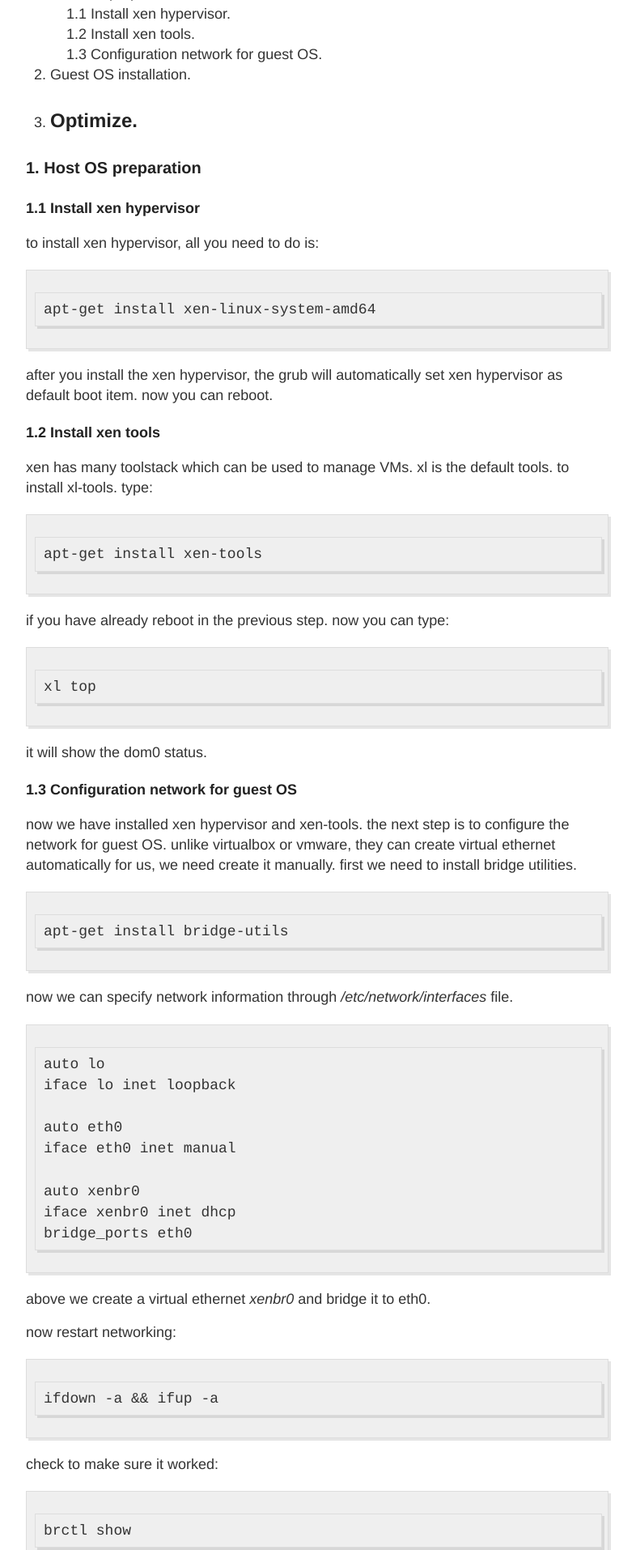
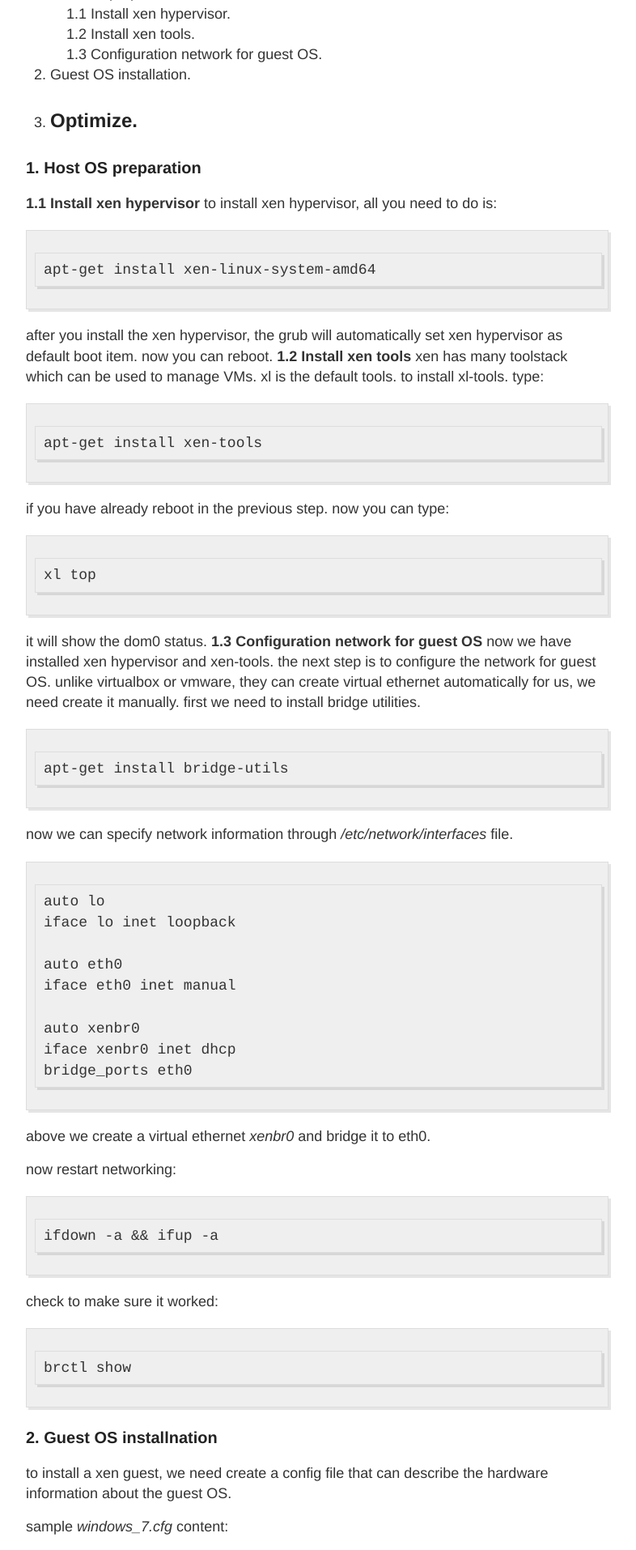
Before and after one commit to shellbombs/shellbombs.github.io, a Jekyll site: the page built from _posts/2017-8-12-install-xen.md, in a window 1280 px wide. Shown: the part 510-2424 px from the top of the page at 81% size, without its empty margins (248-1034 px from the left). Built offline with Jekyll 4.4.1, drawn with Linux system fonts in a browser that asks for light colours.

Commit message:
fix style issue

````diff
--- a/_posts/2017-8-12-install-xen.md
+++ b/_posts/2017-8-12-install-xen.md
@@ -16,13 +16,13 @@ Most of us may have used virtualbox and vmware, they have friendly UI and are ea
 -------------------------------------------------------------------------
 
 ### 1. Host OS preparation
-##### 1.1 Install xen hypervisor
+**1.1 Install xen hypervisor**
 to install xen hypervisor, all you need to do is:
 ```
 apt-get install xen-linux-system-amd64
 ```
 after you install the xen hypervisor, the grub will automatically set xen hypervisor as default boot item. now you can reboot.
-##### 1.2 Install xen tools
+**1.2 Install xen tools**
 xen has many toolstack which can be used to manage VMs. xl is the default tools. to install xl-tools. type:
 ```
 apt-get install xen-tools
@@ -32,7 +32,7 @@ if you have already reboot in the previous step. now you can type:
 xl top
 ```
 it will show the dom0 status.
-##### 1.3 Configuration network for guest OS
+**1.3 Configuration network for guest OS**
 now we have installed xen hypervisor and xen-tools. the next step is to configure the network for guest OS. unlike virtualbox or vmware, they can create virtual ethernet automatically for us, we need create it manually.
 first we need to install bridge utilities.
 ```
````
